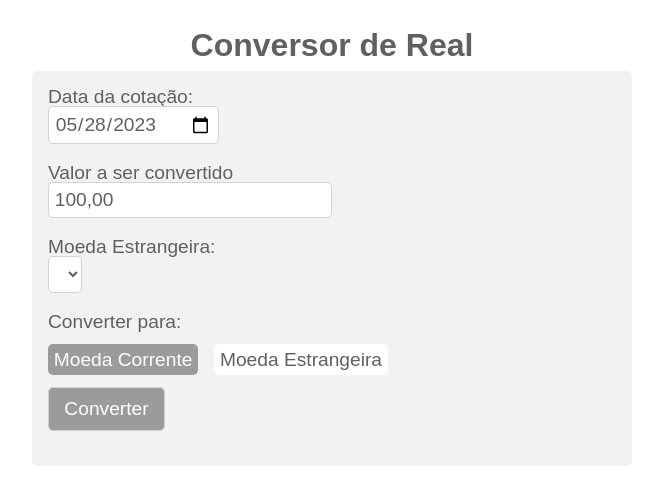
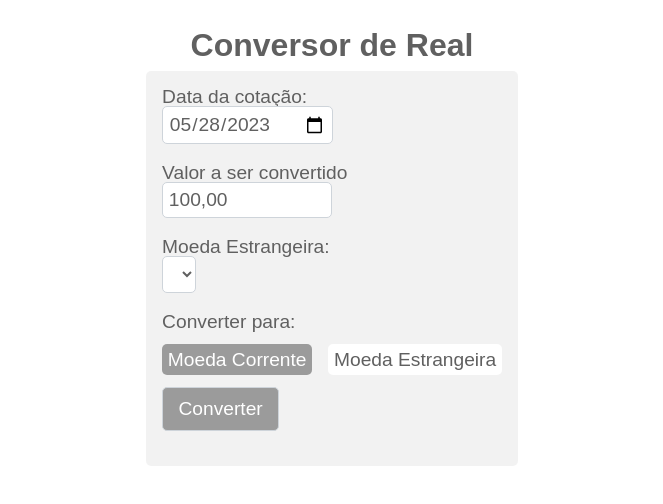
Before and after one commit to marcelo-site/converter-dolar, a plain HTML site: page index.html in a window 1280 px wide. Shown: the whole page, without its empty margins (308-971 px from the left). Drawn offline with nearby package versions, Linux system fonts and the light colour scheme; no server answers.

Commit message:
Update style.css

```diff
--- a/style.css
+++ b/style.css
@@ -9,10 +9,10 @@
 body {
     margin: 20px 5px;
     line-height: 1.2em;
+    overflow-x: hidden;
 }
 
 h1 {
-    text-align: center;
     margin: .5em 0;
 }
 
@@ -26,9 +26,13 @@ label {
 }
 
 .container {
-    width: 600px;
+    display: flex;
+    max-width: 600px;
     overflow-x: hidden;
     margin: 0 auto;
+    flex-direction: column;
+    justify-content: center;
+    align-items: center;
 }
 
 form {
```
